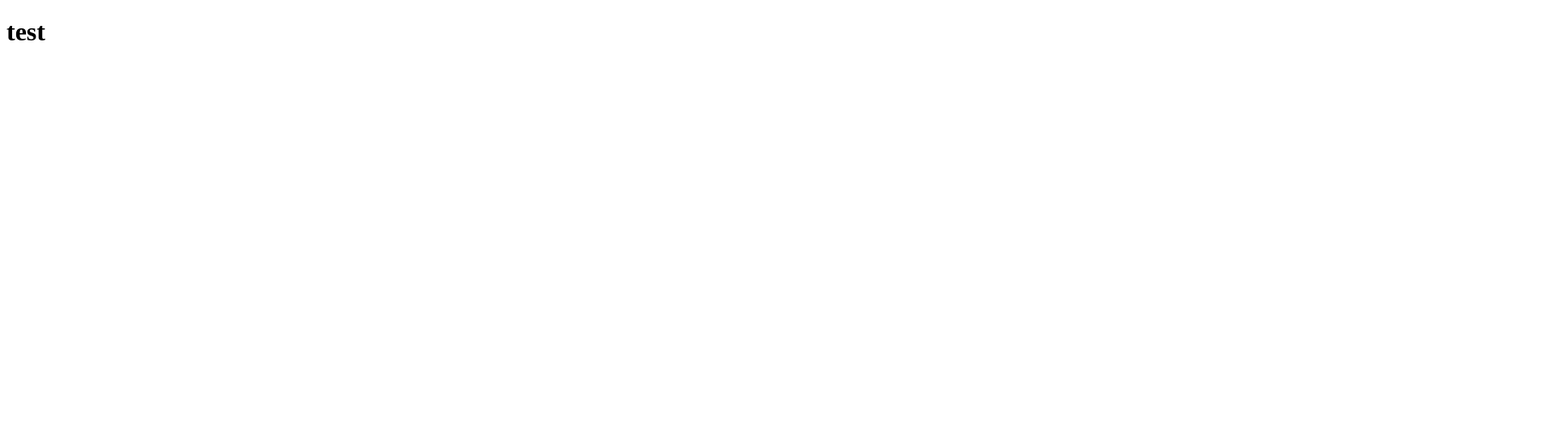
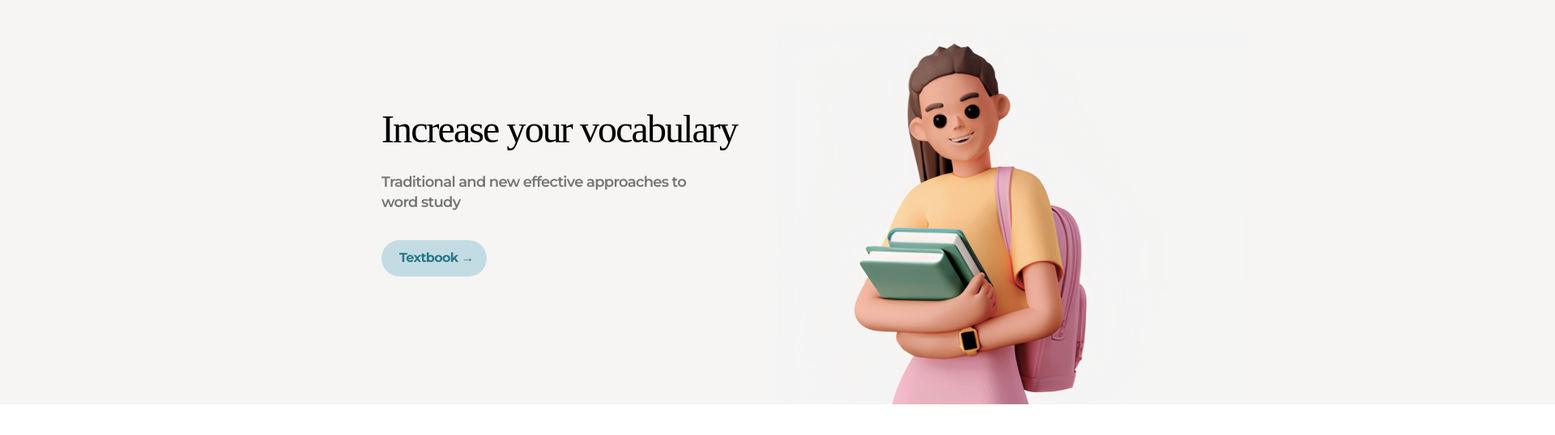
Before and after one commit to Maks-Ivanchuk/Learn-English, a website built with Parcel: page src/index.html in a window 1280 px wide. Shown: the whole page at 81% size, 1920 px wide, since content can reach past the window. Built offline with nearby package versions, Linux system fonts and the light colour scheme; a web font is replaced by a local one.

Commit message:
feat: add new style in style.css(PC version)

```diff
--- a/src/index.html
+++ b/src/index.html
@@ -5,10 +5,33 @@
    <meta http-equiv="X-UA-Compatible" content="IE=edge">
    <meta name="viewport" content="width=device-width, initial-scale=1.0">
    <link rel="stylesheet" href="styles/stylestyle.css">
+   <link rel="preconnect" href="https://fonts.googleapis.com"><link rel="preconnect" href="https://fonts.gstatic.com" crossorigin><link href="https://fonts.googleapis.com/css2?family=Dela+Gothic+One&display=swap" rel="stylesheet">
+   <link rel="preconnect" href="https://fonts.googleapis.com"><link rel="preconnect" href="https://fonts.gstatic.com" crossorigin><link href="https://fonts.googleapis.com/css2?family=Dela+Gothic+One&family=Montserrat:ital,wght@0,100;0,200;0,300;0,400;0,500;0,600;0,700;0,800;0,900;1,100;1,200;1,300;1,400;1,500;1,600;1,700;1,800;1,900&display=swap" rel="stylesheet">
    <title>Test 1</title>
 </head>
 <body>
-   <h1>test</h1>
-<script src="script.js"></script>
+   <div class="wraper">
+      <main class="girl">
+         <div class="girl__container">
+            <div class="girl__left-part">
+               <div class="left__container">
+                  <div class="left__container-title">
+                     <h2>Increase your vocabulary</h2>
+                  </div>
+                  <div class="left__container-text">
+                     <p>Traditional and new effective approaches to word study</p>
+                  </div>
+                  <div class="left__container-button">
+                     <p>Textbook →</p>
+                  </div>
+               </div>
+            </div>
+            <div class="girl__img">
+               <img src="/img/girl.png" alt="girl_with_books">
+            </div>
+         </div>
+      </main>
+   </div>
+   <script src="script.js"></script>
 </body>
 </html>
--- a/src/styles/stylestyle.css
+++ b/src/styles/stylestyle.css
@@ -0,0 +1,142 @@
+/*--------обнуняющий файл----------------------------------*/
+* {
+    padding: 0;
+    margin: 0;
+    border: 0;
+}
+
+*,
+*:before,
+*:after {
+    moz-box-sizing: border-box;
+    webkit-box-sizing: border-box;
+    box-sizing: border-box;
+}
+
+:focus,
+:active {
+    outline: none;
+}
+
+a:focus,
+a:active {
+    outline: none
+}
+
+nav,
+footer,
+header,
+aside {
+    display: block;
+}
+
+html,
+body {
+    height: 100%;
+    width: 100%;
+    font-size: 100%;
+    line-height: 1;
+    font-size: 14px;
+    -ms-text-sixe-adjust: 100%;
+    -webkit-text-size-adjust: 100%;
+
+}
+
+input,
+button,
+textarea {
+    font-family: inherit;
+}
+
+input::-ms-clear {
+    display: none;
+}
+
+button {
+    cursor: pointer;
+}
+
+button::-moz-focus-inner {
+    padding: 0;
+    border: 0;
+}
+
+a,
+a:visited {
+    text-decoration: none;
+}
+
+a:hover {
+    text-decoration: none;
+}
+
+ul li {
+    list-style: none;
+}
+
+img {
+    vertival-aling: top;
+}
+
+h1,
+h2,
+h3,
+h4,
+h5,
+h6 {
+    font-size: inherit;
+    font-weight: 400;
+}
+
+/*!-----------обнуление стилей--------------------------------------------------*/
+
+.wraper {
+    height: 500px;
+    width: 1920px;
+    background-color: #F6F5F4;
+}
+.girl {
+}
+.girl__container {
+    display: flex;
+    padding-left: 471px;
+}
+.girl__left-part {
+    width: 489px;
+}
+.left__container {
+    padding-top: 135px;
+}
+.left__container-title {
+    font-family: 'Dela Gothic One';
+    font-size: 48px;
+    letter-spacing: -0.04em;
+    color: #000000;
+    padding-bottom: 29px;
+    padding-top: 1px;
+}
+.left__container-text {
+    font-family: 'Montserrat';
+    font-weight: 600;
+    font-size: 18px;
+    line-height: 140%;
+    letter-spacing: -0.04em;
+    color: #757575;
+    padding-bottom: 34px;
+    width: 380px;
+}
+.left__container-button {
+    font-family: 'Montserrat';
+    background: #C3DCE3;
+    border-radius: 100px;
+    height: 45px;
+    width: 130px;
+    font-size: 16px;
+    font-weight: 700;
+    color: #2B788B;
+    letter-spacing: -0.04em;
+    padding: 14px 0 0 22px;
+}
+.girl__img {
+    padding-top: 26px;
+}
```
Also changed, not shown: Frame 20.jpg (added), img/girl.png (added).
